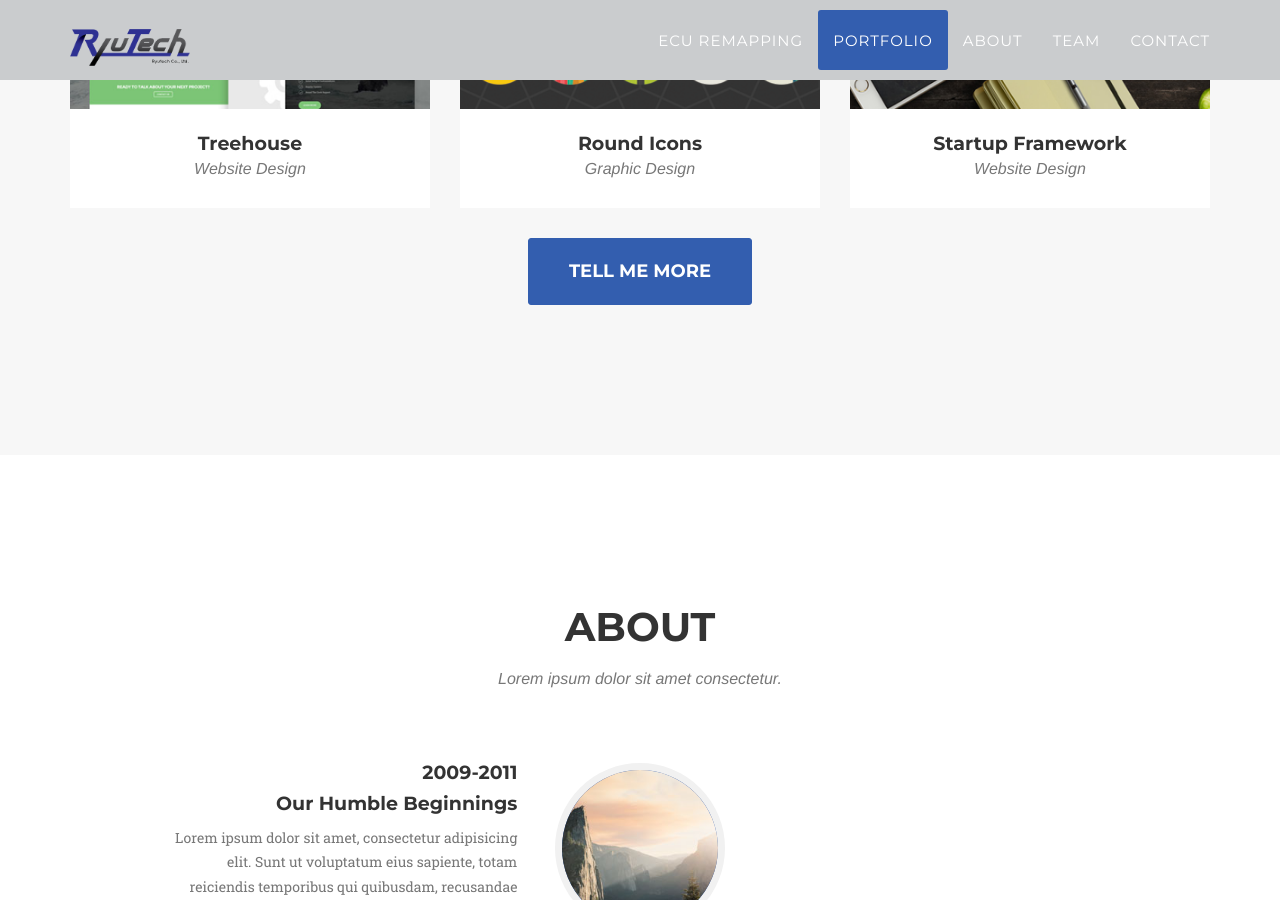
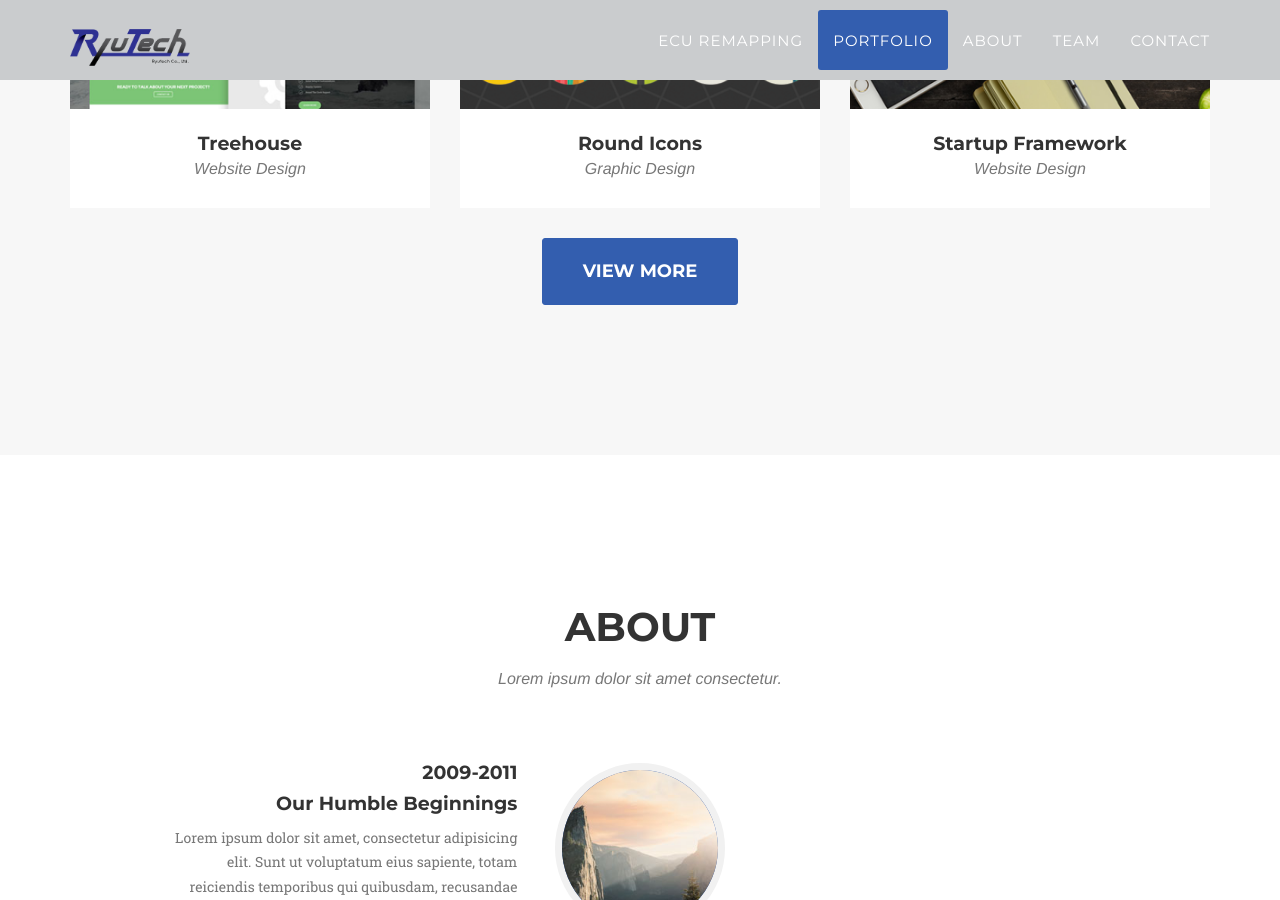
Before and after one commit to ryutechco/my_homepage, a Jekyll site: the page built from index.html, in a window 1280 px wide and 900 px high, scrolled down 2573 px. Built offline with Jekyll 4.4.1, drawn with Linux system fonts in a browser that asks for light colours; some web fonts are replaced.

Commit message:
added limit to the portfolio

```diff
--- a/_includes/portfolio_grid.html
+++ b/_includes/portfolio_grid.html
@@ -8,7 +8,7 @@
                 </div>
             </div>
             <div class="row">
-            {% for post in site.posts %}
+            {% for post in site.posts limit:6%}
                 <div class="col-md-4 col-sm-6 portfolio-item">
                     <a href="#portfolioModal{{ post.modal-id }}" class="portfolio-link" data-toggle="modal">
                         <div class="portfolio-hover">
@@ -27,6 +27,6 @@
             </div>
         </div>
         <div class="right">
-                <a href="#services" class="btn btn-xl">Tell Me More</a>
+                <a href="#services" class="btn btn-xl">View More</a>
             </div>
     </section>
```
